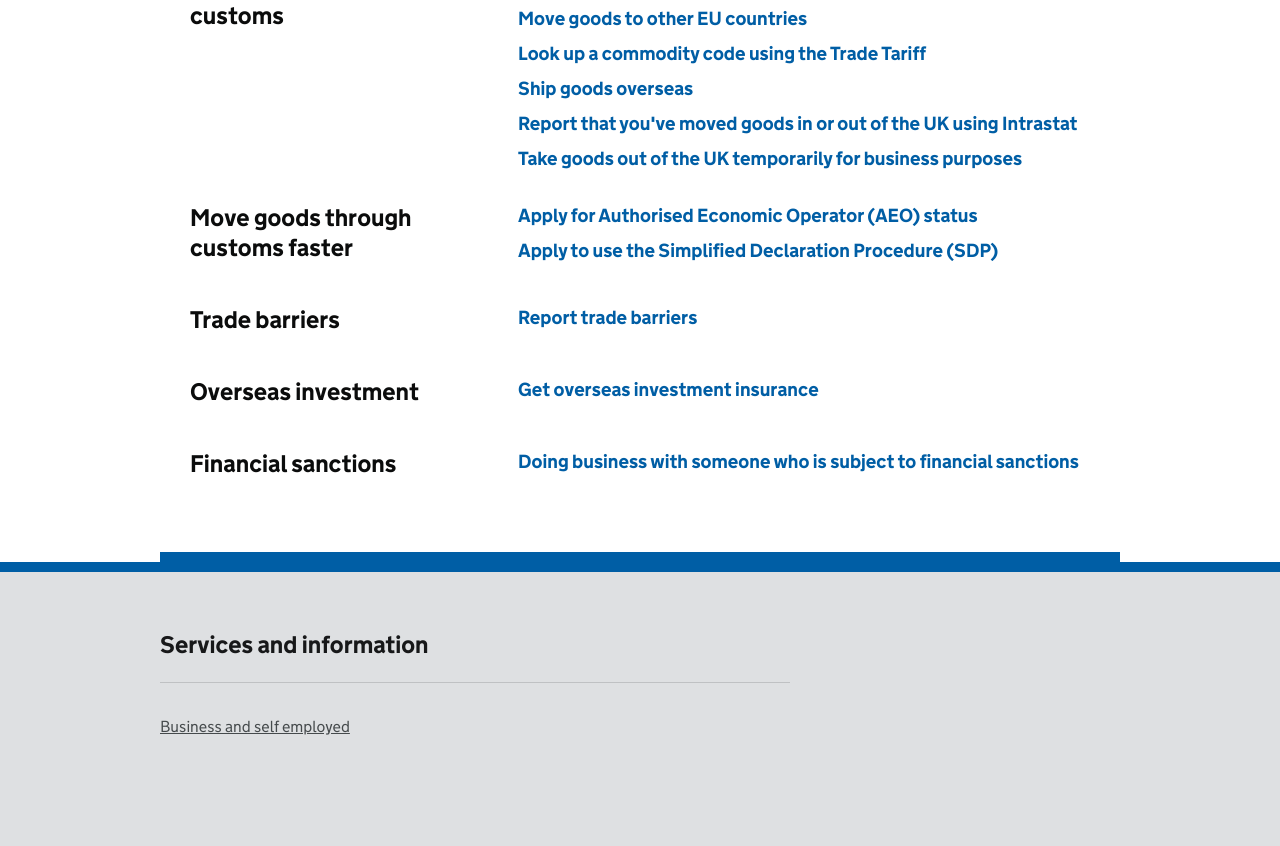
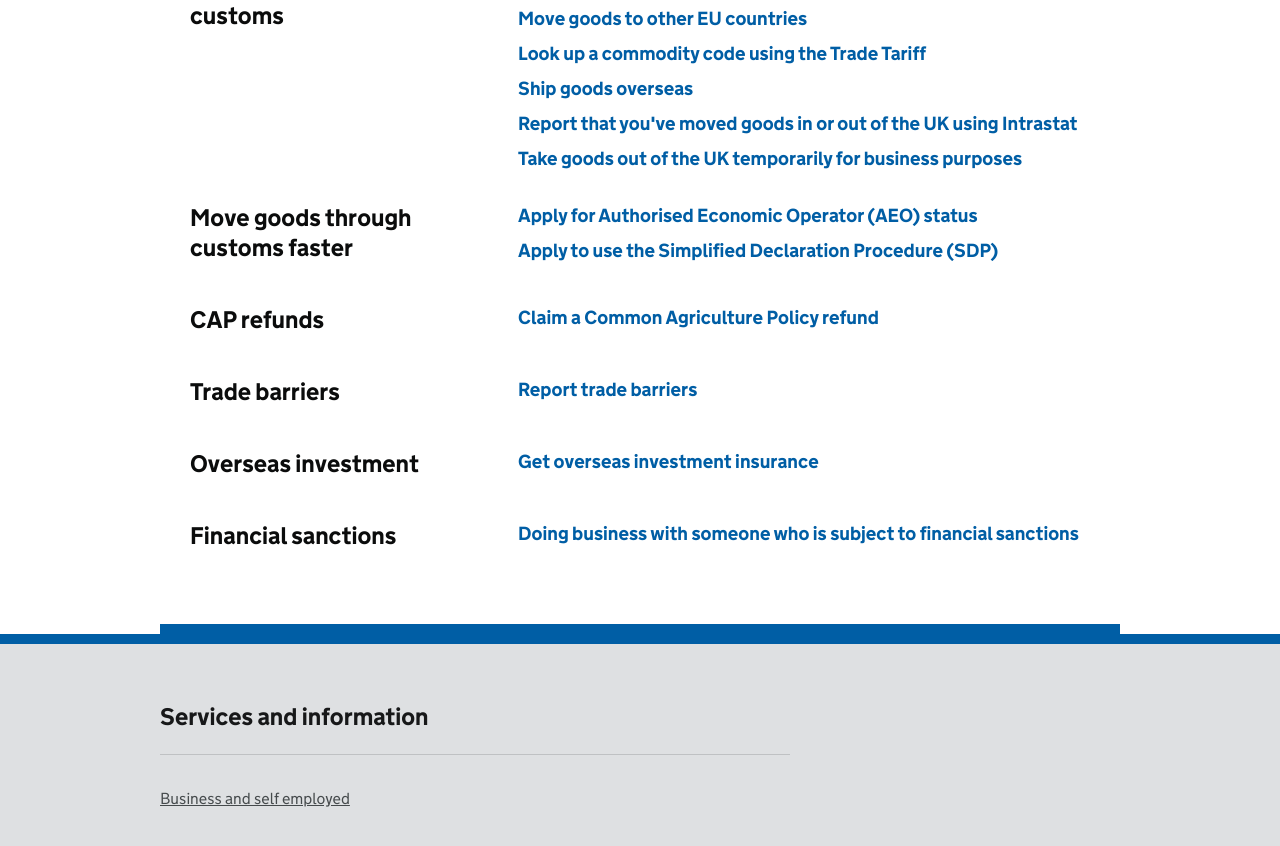
Before and after one commit to alphagov/govuk-import-export-prototype, a Jekyll site: the page built from topic/business-and-self-employed/exporting-and-doing-business-abroad.html, in a window 1280 px wide and 900 px high, scrolled down 1234 px. Shown: the top 846 px of the window. Built offline with Jekyll 4.4.1, drawn with Linux system fonts in a browser that asks for light colours.

Commit message:
Update exporting-and-doing-business-abroad.html

```diff
--- a/topic/business-and-self-employed/exporting-and-doing-business-abroad.html
+++ b/topic/business-and-self-employed/exporting-and-doing-business-abroad.html
@@ -80,6 +80,11 @@ index_lists:
      - name: Apply to use the Simplified Declaration Procedure (SDP)
        url: '/apply-simplified-declaration-procedure-sdp-imports-exports.html'
 
+ - title: CAP refunds
+   links:
+     - name: Claim a Common Agriculture Policy refund
+       url: '/guidance/claim-cap-refund.html'
+
  - title: Trade barriers
    links:
      - name: Report trade barriers
```
